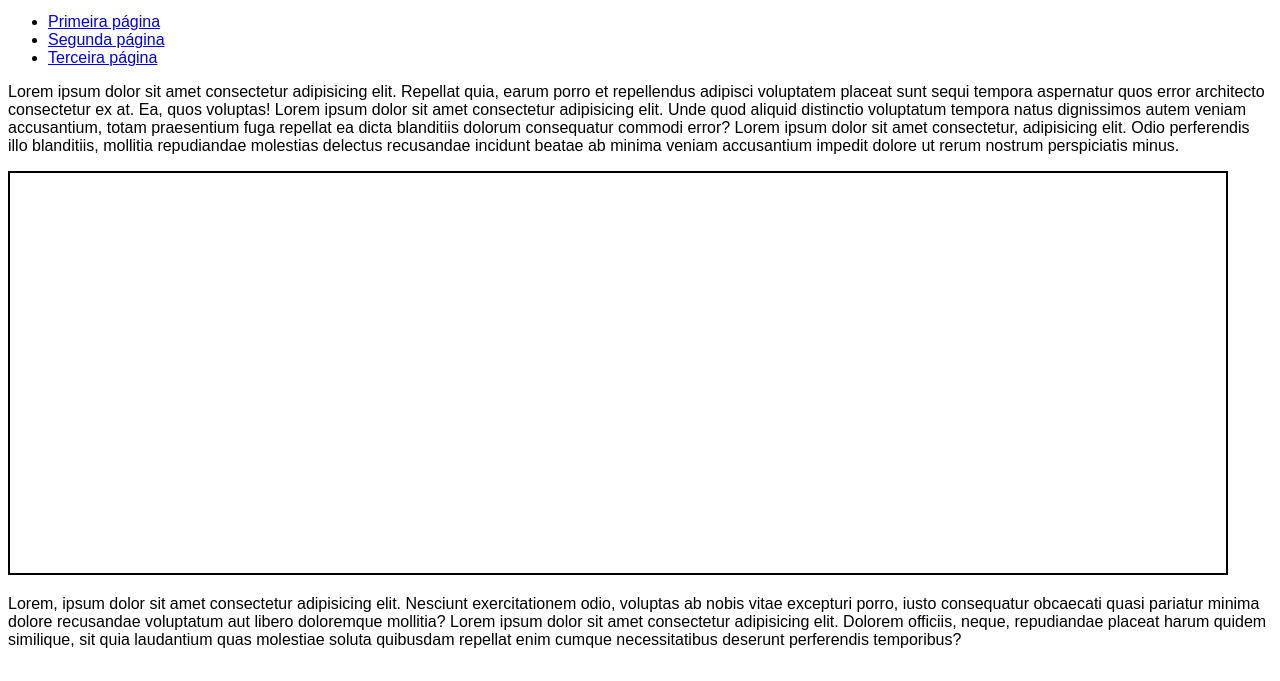
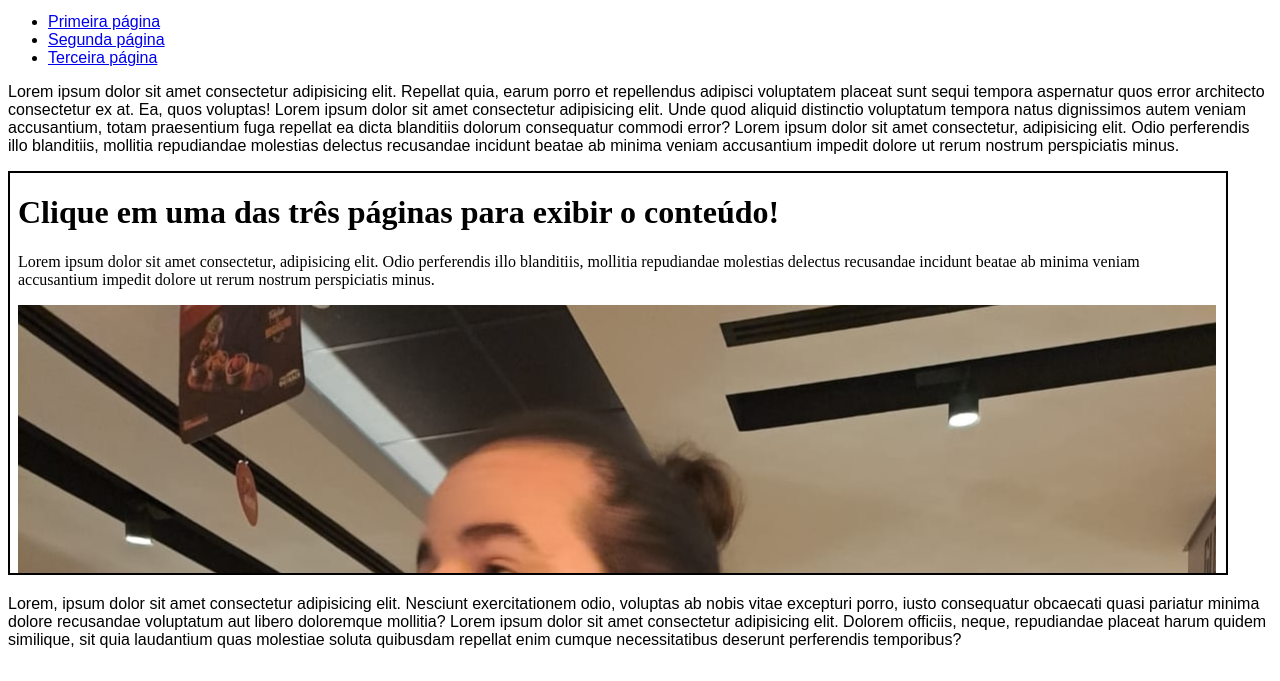
Before and after one commit to MatheusMalagi/html-css, a plain HTML site: page html-e-css/exercícios/ex024/iframe003.html in a window 1280 px wide. Shown: the part 119-800 px from the top of the page. Drawn offline with Linux system fonts and the light colour scheme.

Commit message:
update iframe

```diff
--- a/html-e-css/exercícios/ex024/iframe003.html
+++ b/html-e-css/exercícios/ex024/iframe003.html
@@ -26,7 +26,7 @@
     </ul>
     <p>Lorem ipsum dolor sit amet consectetur adipisicing elit. Repellat quia, earum porro et repellendus adipisci voluptatem placeat sunt sequi tempora aspernatur quos error architecto consectetur ex at. Ea, quos voluptas! Lorem ipsum dolor sit amet consectetur adipisicing elit. Unde quod aliquid distinctio voluptatum tempora natus dignissimos autem veniam accusantium, totam praesentium fuga repellat ea dicta blanditiis dolorum consequatur commodi error? Lorem ipsum dolor sit amet consectetur, adipisicing elit. Odio perferendis illo blanditiis, mollitia repudiandae molestias delectus recusandae incidunt beatae ab minima veniam accusantium impedit dolore ut rerum nostrum perspiciatis minus.</p>
 
-    <iframe name="frame" src="" frameborder="0"><p>Infelizmente Seu navegador não é compatível com isso!</p></iframe>
+    <iframe name="frame" srcdoc="<h1>Clique em uma das três páginas para exibir o conteúdo!</h1><p> Lorem ipsum dolor sit amet consectetur, adipisicing elit. Odio perferendis illo blanditiis, mollitia repudiandae molestias delectus recusandae incidunt beatae ab minima veniam accusantium impedit dolore ut rerum nostrum perspiciatis minus. </p><img src='imagens/foto-perfil.jpg'>" frameborder="0"><p>Infelizmente Seu navegador não é compatível com isso!</p></iframe>
     <p>Lorem, ipsum dolor sit amet consectetur adipisicing elit. Nesciunt exercitationem odio, voluptas ab nobis vitae excepturi porro, iusto consequatur obcaecati quasi pariatur minima dolore recusandae voluptatum aut libero doloremque mollitia? Lorem ipsum dolor sit amet consectetur adipisicing elit. Dolorem officiis, neque, repudiandae placeat harum quidem similique, sit quia laudantium quas molestiae soluta quibusdam repellat enim cumque necessitatibus deserunt perferendis temporibus?</p>
 </body>
 </html>
```
Also changed, not shown: html-e-css/exercícios/ex024/imagens/foto-perfil.jpg (added).
